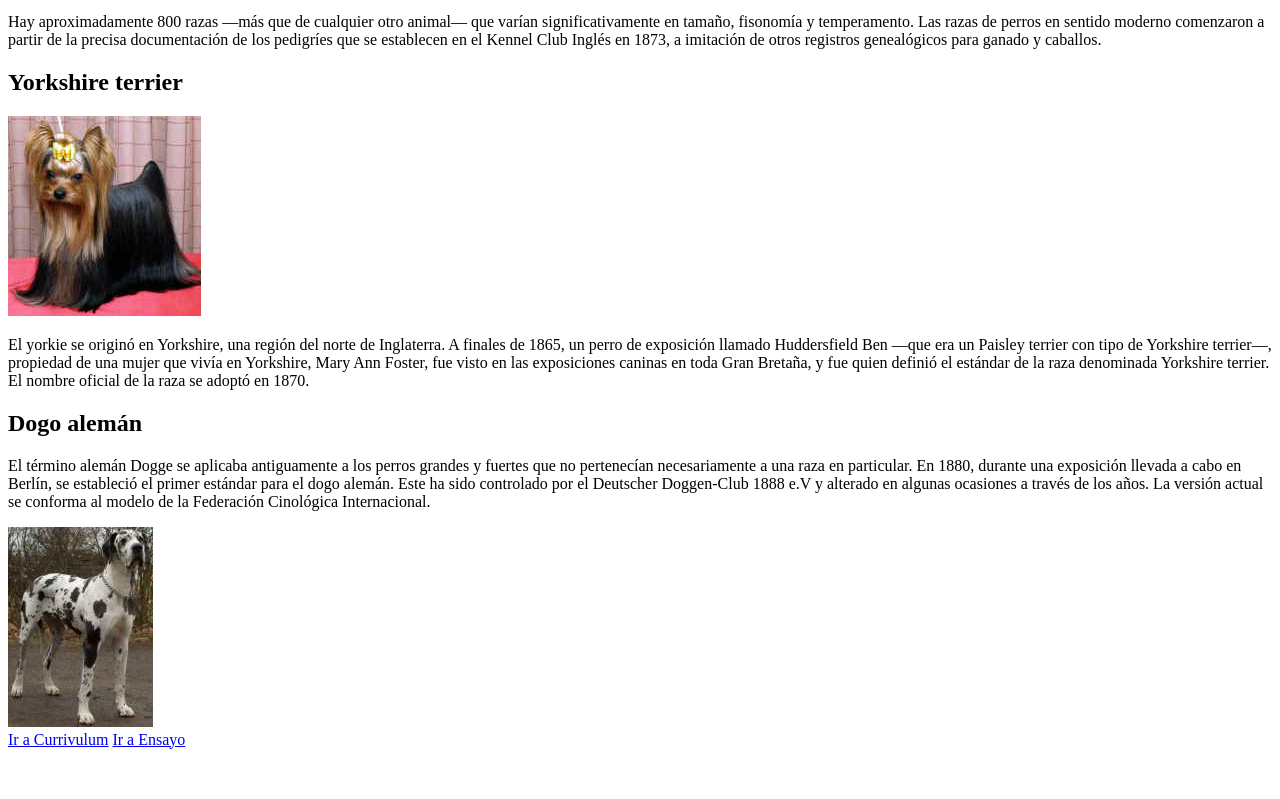
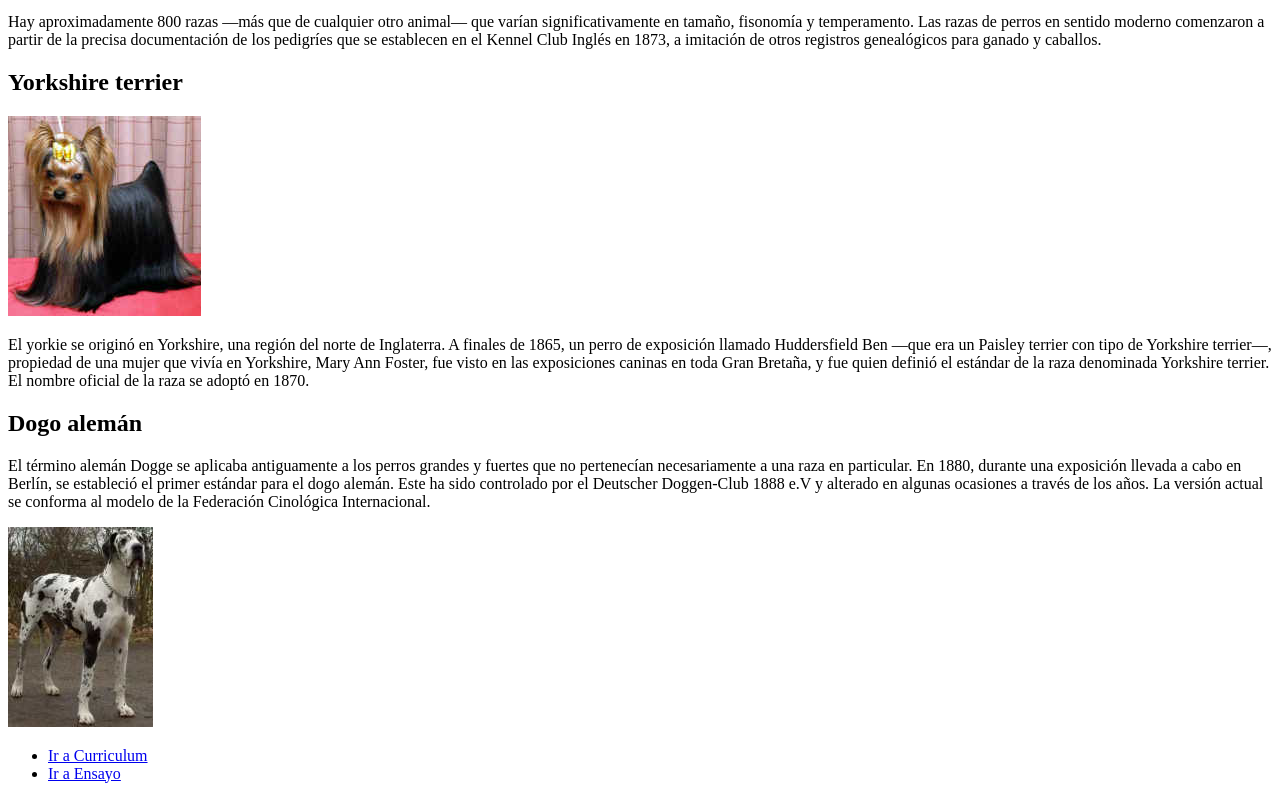
Before and after one commit to carloscel/semana02-reto2, a plain HTML site: page catalogo.html in a window 1280 px wide. Shown: the part 137-936 px from the top of the page. Before the commit the page ends 894 px from the top, so only its background shows below. Drawn offline with Linux system fonts and the light colour scheme.

Commit message:
footer modificado

```diff
--- a/catalogo.html
+++ b/catalogo.html
@@ -62,8 +62,12 @@
 				</section>
 			</main>
 			<footer>
-				<a href="./index.html">Ir a Currivulum</a>
-				<a href="./ensayo.html">Ir a Ensayo</a>
+				<nav>
+					<ul>
+						<li><a href="./index.html">Ir a Curriculum</a></li>
+						<li><a href="./ensayo.html">Ir a Ensayo</a></li>
+					</ul>
+				</nav>
 			</footer>
 		</div>
 	</body>
```
Also changed, not shown: ensayo.html (+6 -2 lines), index.html (+6 -2 lines).
